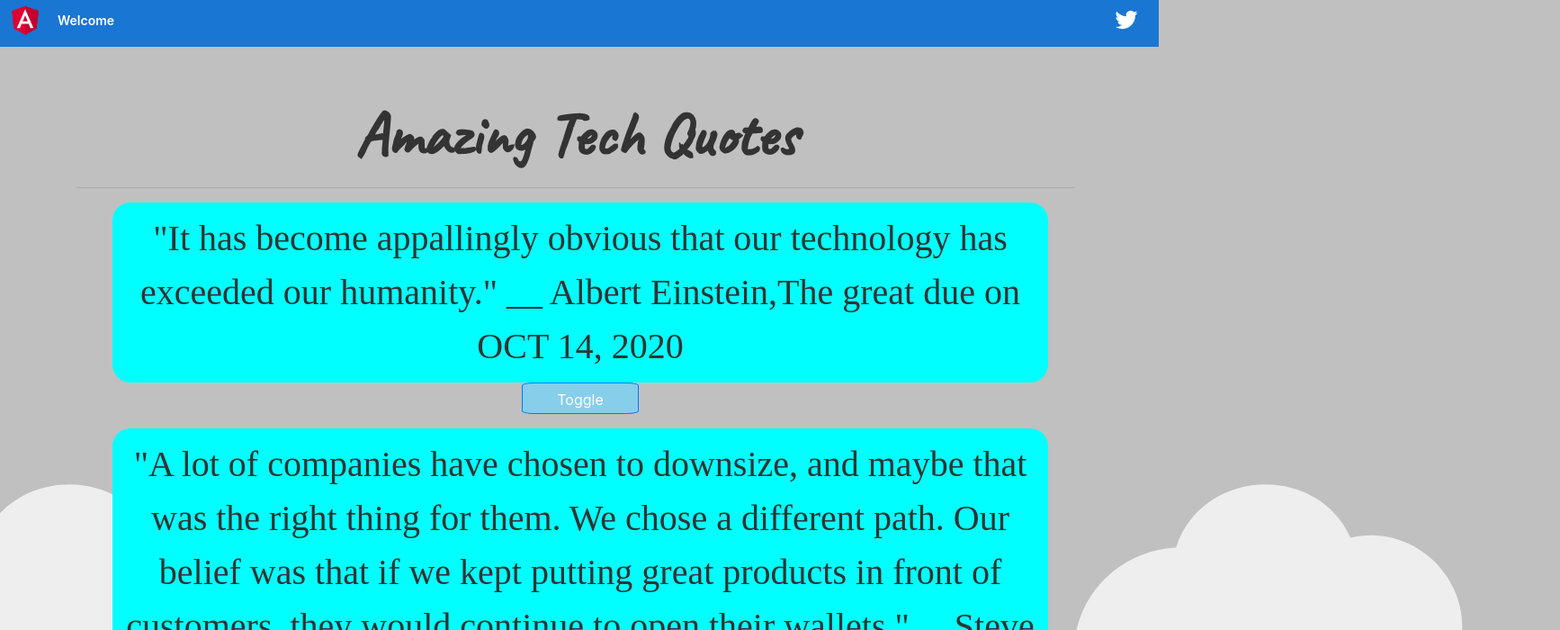
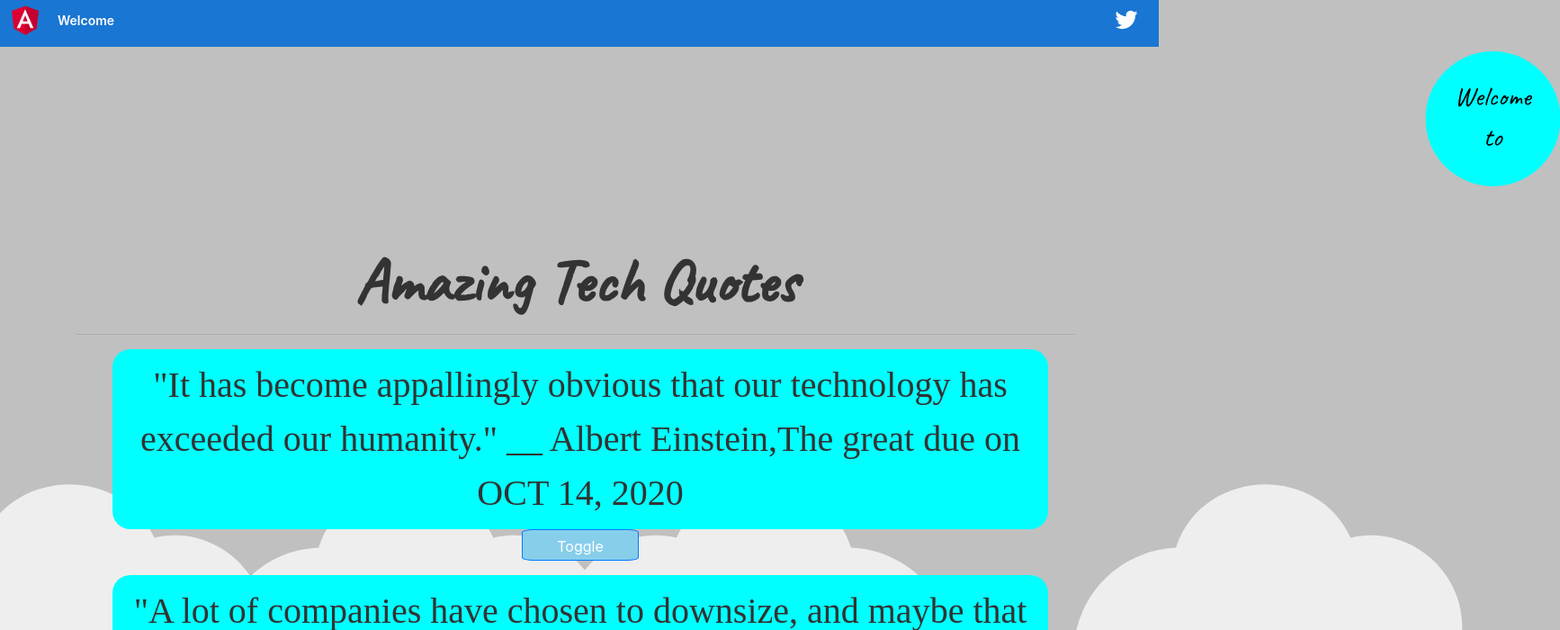
Before and after one commit to benowino7/Quotes, an Angular app: page / in a window 1280 px wide. Shown: the top 700 px of the page at 90% size, 1734 px wide, since content can reach past the window. Built offline with nearby package versions, Linux system fonts and the light colour scheme; a web font is replaced by a local one.

Commit message:
added funcions that likes and dislikes, function to delete and styles the respective html files

```diff
--- a/src/app/quote/quote.component.html
+++ b/src/app/quote/quote.component.html
@@ -1,3 +1,29 @@
+  <div class="animate"> Welcome<br>to</div>
+<fieldset>
+  <div class="container">
+    <h1>Amazing Tech Quotes</h1>
+    <hr>
+    <div class="row">
+      <div class="col-md-6">
+        <div class="li">
+        <ul *ngFor='let quote of quotes;let i = index'>
+          <li appStrikethrough>{{quote.name}} due on {{quote.completeDate|date|uppercase}}</li>
+          <button (click)='toggleDescription(i)' class="btn btn-primary">Toggle Details</button>
+          <app-quote-detail *ngIf='quote.showDescription' [quote]='quote' (isComplete)='deleteQuote($event,i)'>
+          </app-quote-detail>
+        </ul>
+      </div>
+        <div class="col-md-6">
+
+            <app-quote-form (addQuote)="addNewQuote($event)"></app-quote-form>
+       </div>
+      </div>
+    </div>
+
+    <!-- <p *ngIf='quotes.length > 5'>You have too many quotes</p> -->
+  </div>
+
+</fieldset>
 <style>
   fieldset {
     text-align: center;
@@ -28,31 +54,21 @@
     border-radius: 20px;
     padding: 10px;
   }
-  p{font-family:'Lucida Grande';
-  font-weight: bolder;
-font-size: 30px;}
+  .animate{
+    width: 150px;
+    height: 150px;
+    padding: 20px;
+    padding-top: 28px;
+    margin: 1%;
+    font-size: 30px;
+    text-align: center;
+    color: black;
+    font-family: 'Caveat', cursive;;
+    margin-left: 2%;
+    background-color: aqua;
+    border-radius: 50%;
+    animation: bounce 6s alternate ease-in-out infinite;
+  }
+  @keyframes bounce{0%{transform: translateX(20px);}100%{transform: translateX(1650px);}}
+
 </style>
-<fieldset>
-  <div class="container">
-    <h1>Amazing Tech Quotes</h1>
-    <hr>
-    <div class="row">
-      <div class="col-md-6">
-        <div class="li">
-        <ul *ngFor='let quote of quotes;let i = index'>
-          <li appStrikethrough>{{quote.name}} due on {{quote.completeDate|date|uppercase}}</li>
-          <button (click)='toggleDescription(i)' class="btn btn-primary">Toggle Details</button>
-          <app-quote-detail *ngIf='quote.showDescription' [quote]='quote' (isComplete)='deleteQuote($event,i)'>
-          </app-quote-detail>
-        </ul>
-      </div>
-        <div class="col-md-6">
-            <app-quote-form (addQuote)="addNewQuote($event)"></app-quote-form>
-       </div>
-      </div>
-    </div>
-
-    <!-- <p *ngIf='quotes.length > 5'>You have too many quotes</p> -->
-  </div>
-
-</fieldset>
```
